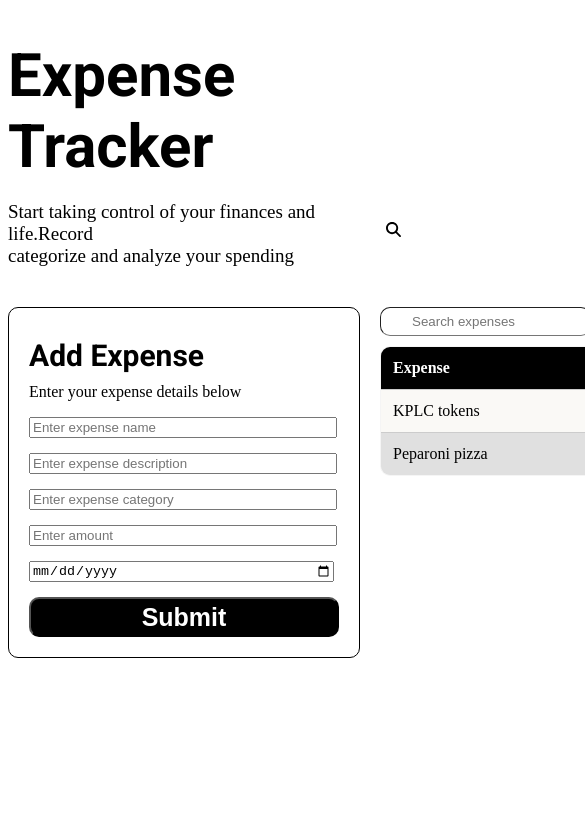
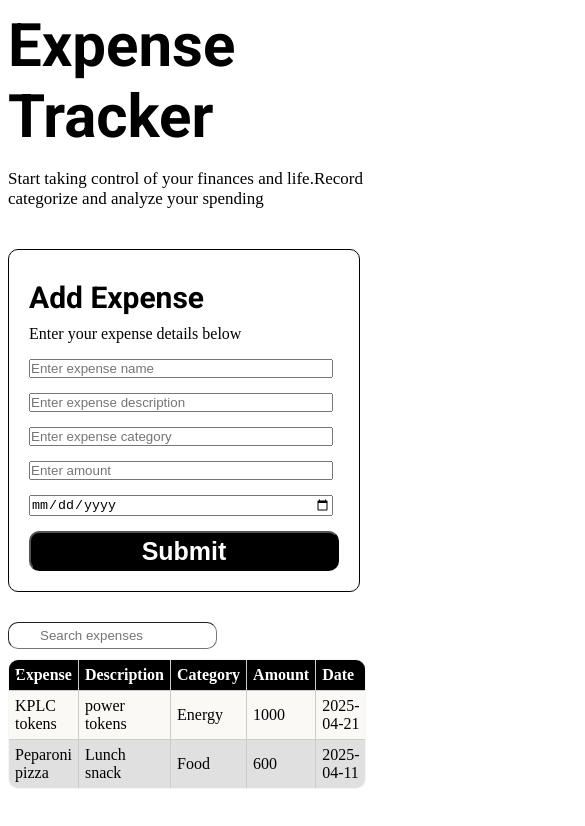
Before and after one commit to Richard3wasonga/EXPENSE-TRACKER, a React (Vite) app: page / in a window 390 px wide. Shown: the top 826 px of the page, 585 px wide, since content can reach past the window. Built offline with nearby package versions, Linux system fonts and the light colour scheme.

Commit message:
added moblie responsitivity

```diff
--- a/src/index.css
+++ b/src/index.css
@@ -102,3 +102,38 @@ body{
 .tabledis tbody tr:nth-child(even) {
     background-color:#E0E0E0;
 }
+@media (max-width: 768px){
+    *{
+        padding: 0;
+    }
+    body{
+        width: 100%;
+    }
+    .maincontent{
+        display: block;
+        gap: 0px;
+
+    }
+    .tabledis table {
+        width: 100px;
+        padding: 0;
+    }
+    .tabledis th,
+    .tabledis td{
+        padding: 6px;
+    }
+    .formdiv{
+        margin-bottom: 30px;
+    }
+    .searchbtn{
+        left: 15px;
+        bottom: -300px;
+    }
+    .headerdis h1{
+        margin-top: 10px;
+    }
+    .headerdis p{
+        font-size: 17px;
+    }
+
+}
```
